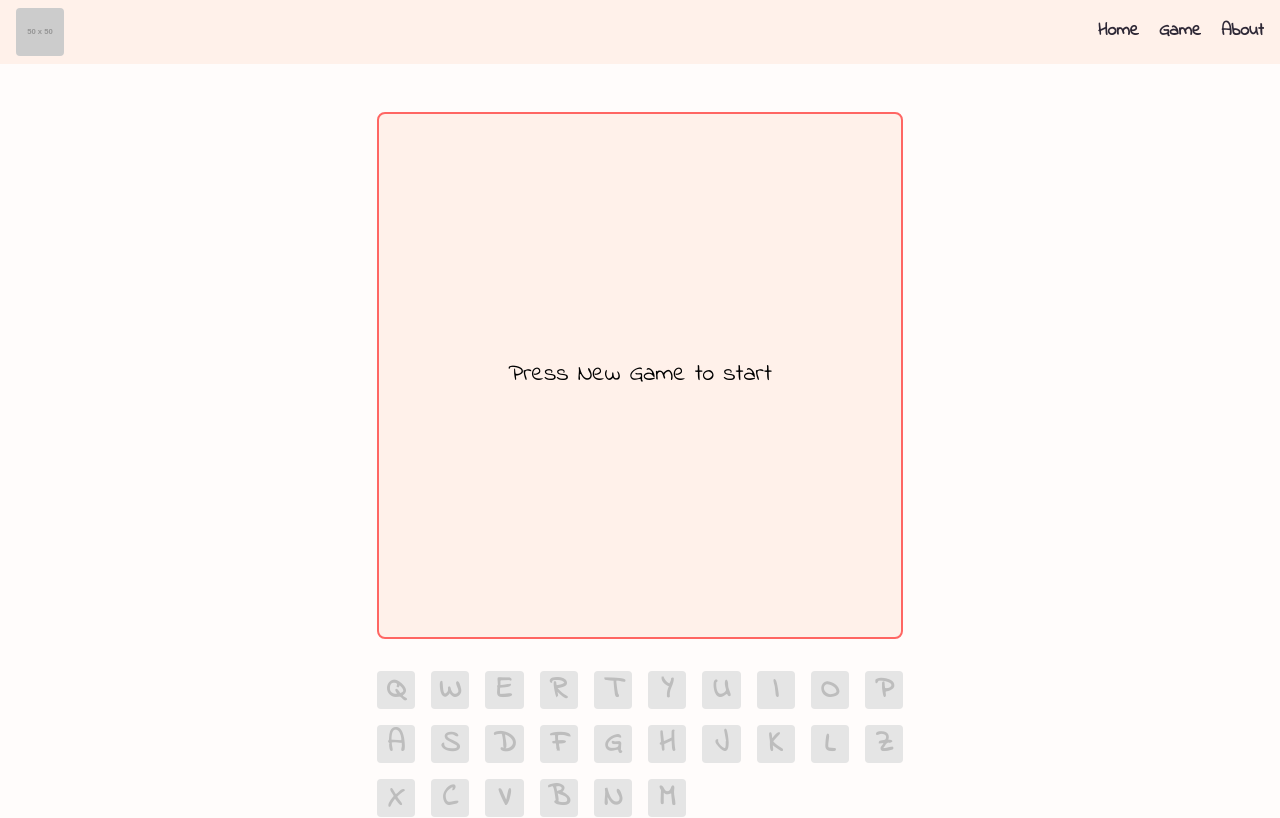
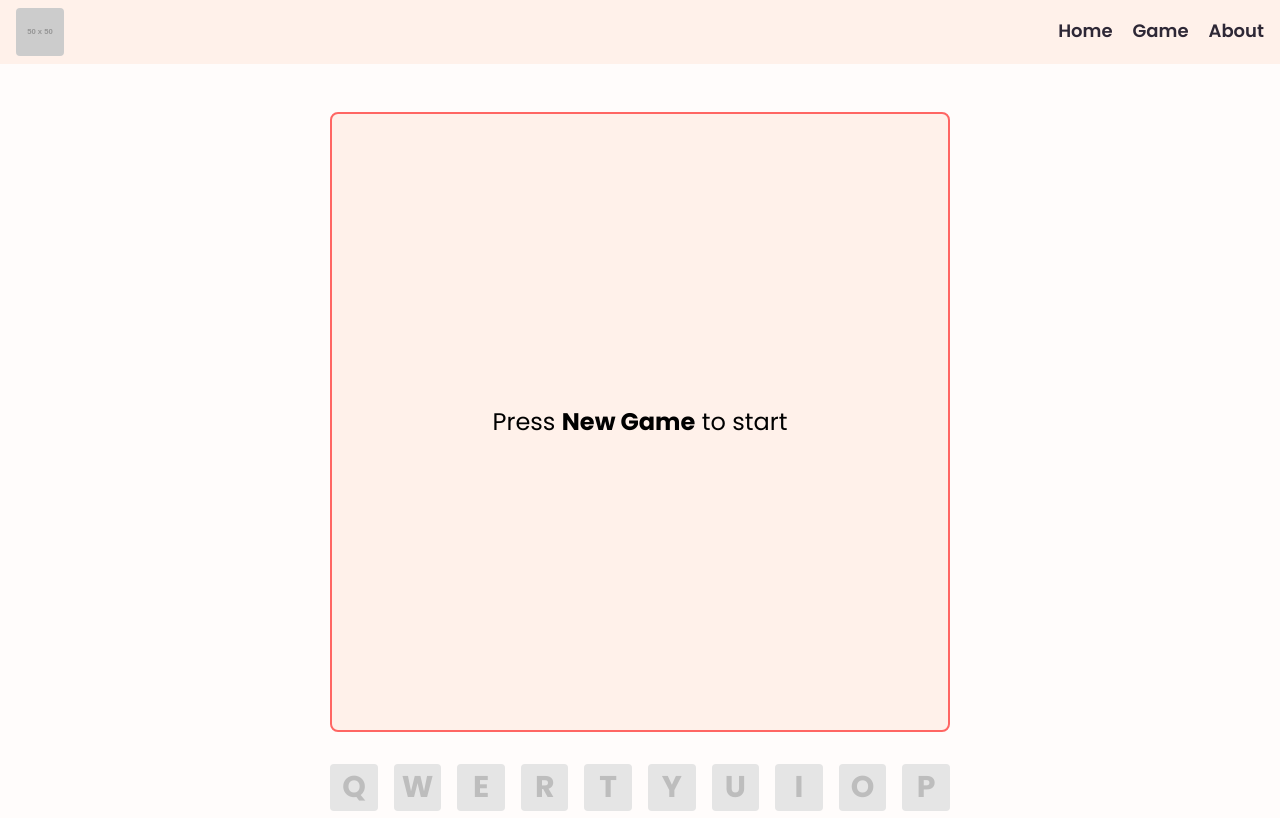
Before and after one commit to austinh-io/RTT-WordGuess, a React (Vite) app: page /rtt-wordguess/game in a window 1280 px wide. Shown: the top 818 px of the page. Built offline with nearby package versions, Linux system fonts and the light colour scheme; some icons are missing.

Commit message:
Update font family and improve UI

```diff
--- a/src/index.css
+++ b/src/index.css
@@ -14,9 +14,9 @@ h3,
 h4,
 h5,
 h6 {
-  font-family: 'Indie Flower', cursive;
+  font-family: 'Poppins', sans-serif;
 }
 
 body {
-  font-family: 'Indie Flower', cursive;
+  font-family: 'Poppins', sans-serif;
 }
--- a/src/pages/game/Game.tsx
+++ b/src/pages/game/Game.tsx
@@ -47,8 +47,6 @@ const Game: React.FC = () => {
   function handleSetLastLetter(letter: string) {
     setLastLetter(letter);
     setGuessedLetters([...guessedLetters, letter]);
-    console.log(lastLetter);
-    console.log(guessedLetters);
   }
 
   useEffect(() => {
@@ -95,8 +93,16 @@ const Game: React.FC = () => {
       <div className='flex flex-grow justify-center items-center px-4 py-12'>
         <main className='flex flex-col items-center gap-8'>
           <GameVisual>
-            {isNewGame && <p className='text-2xl'>Press New Game to start</p>}
-            {isLoading && <p className='text-2xl'>Getting new word...</p>}
+            {isNewGame && (
+              <p className='text-2xl'>
+                Press <b>New Game</b> to start
+              </p>
+            )}
+            {isLoading && (
+              <p className='text-2xl'>
+                <i>Getting new word...</i>
+              </p>
+            )}
             {!isLoading && !error && !isNewGame && <WordDisplay word={word} />}
             {error && <p className='text-2xl'>{`${error}`}</p>}
           </GameVisual>
--- a/src/pages/game/WordDisplaySegment.tsx
+++ b/src/pages/game/WordDisplaySegment.tsx
@@ -6,7 +6,9 @@ type WordDisplayProps = {
 const WordDisplaySegment = ({ letter, hidden }: WordDisplayProps) => {
   return (
     <>
-      <div>{hidden ? '_' : letter}</div>
+      <div className=' font-semibold'>
+        <i>{hidden ? '_' : letter}</i>
+      </div>
     </>
   );
 };
```
